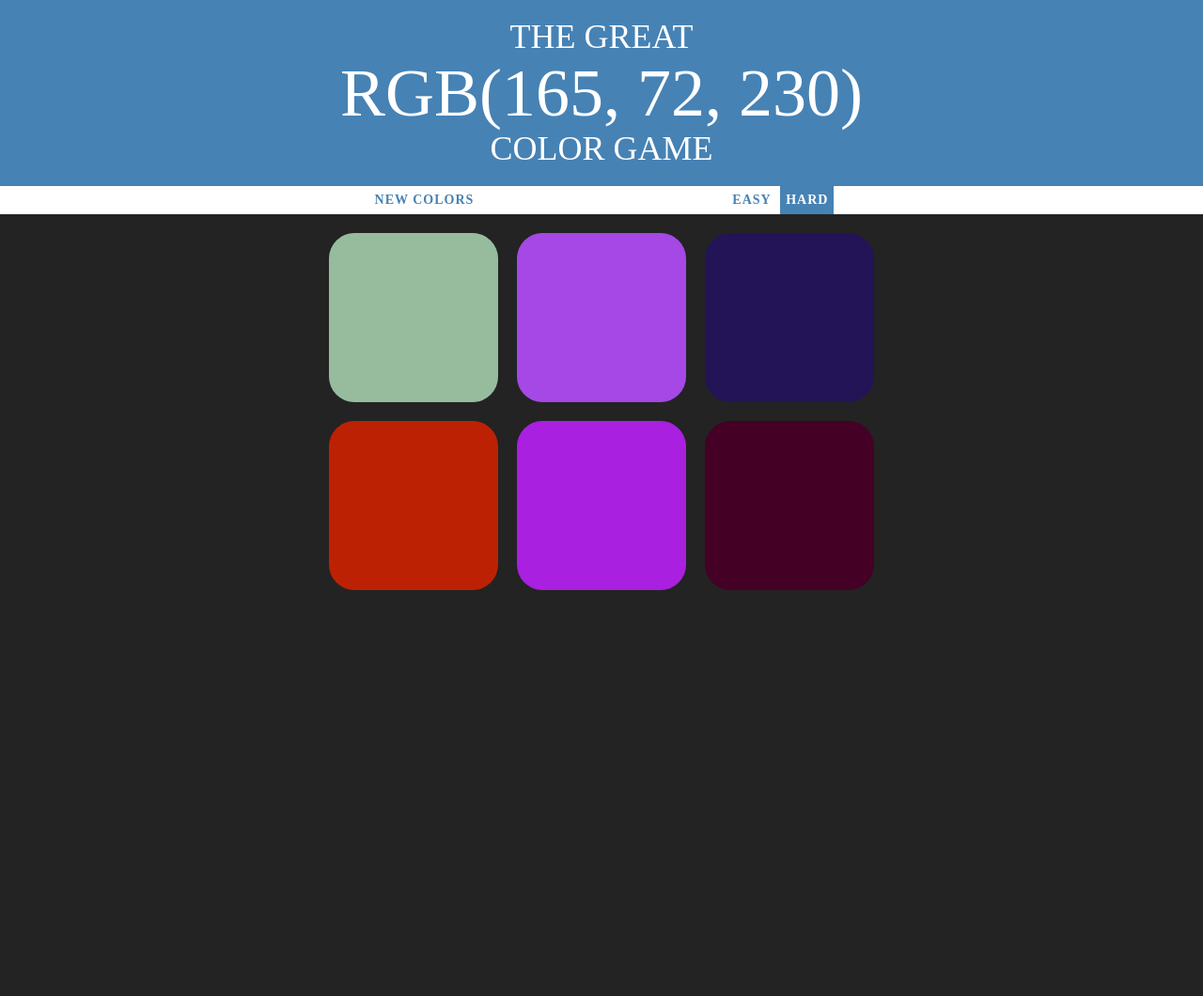
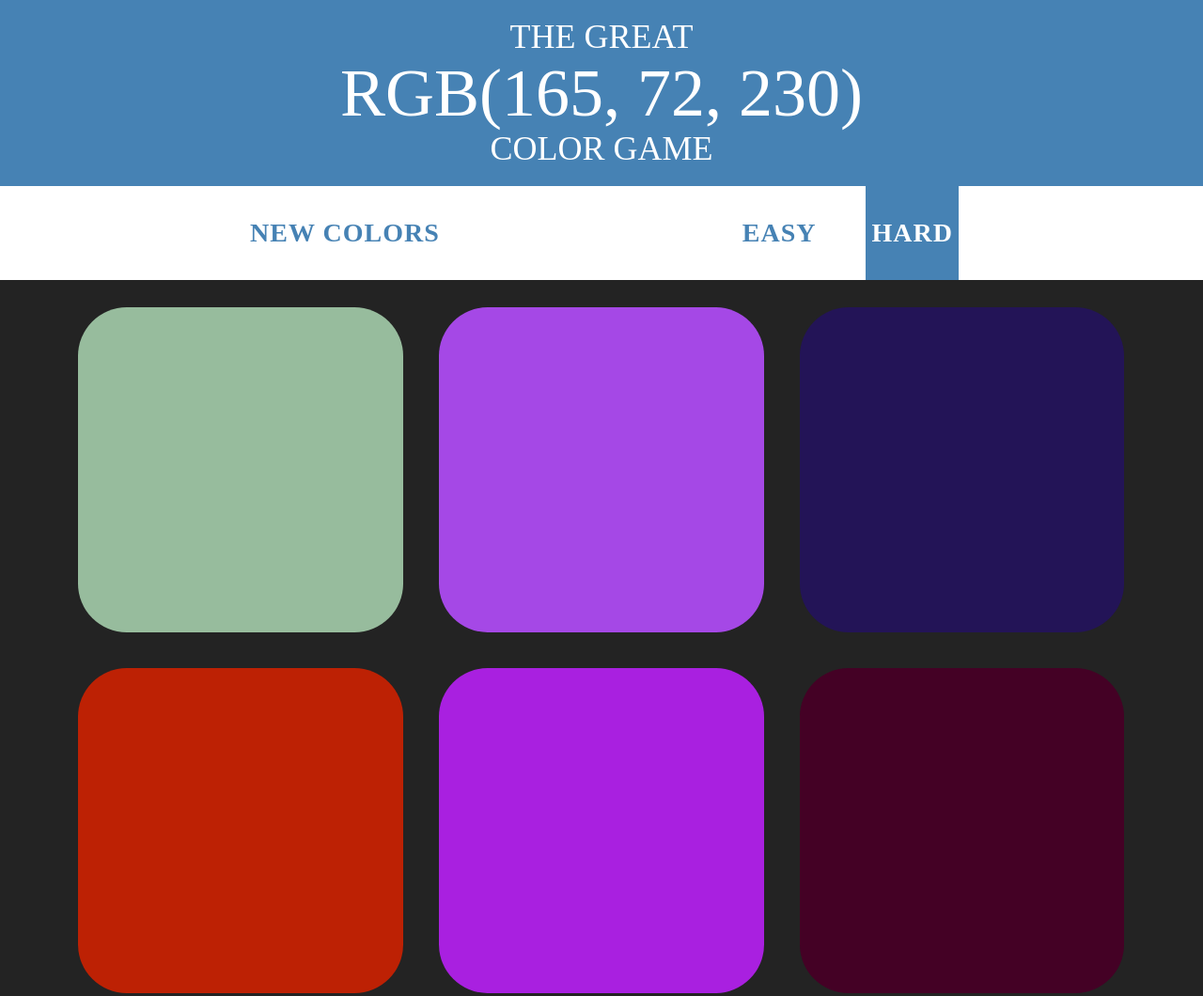
Before and after one commit to cjwoodru2/RGB-Color-Game, a website: page public/index.html in a window 1280 px wide. Shown: the whole page at 94% size. Before the commit the page ends 800 px from the top, so only its background shows below. Drawn offline with nearby package versions, Linux system fonts and the light colour scheme.

Commit message:
enlarge app for mobile use

```diff
--- a/public/style.css
+++ b/public/style.css
@@ -28,6 +28,7 @@ button {
 	-webkit-transition: all 0.5s;
 	-moz-transition: all 0.5s;
 	outline: none;
+	margin: 0 20px;
 }
 
 button:hover {
@@ -48,7 +49,7 @@ button:hover {
 }
 
 #container {
-	width: 600px;
+	width: 90%;
 	margin: 10px auto;
 
 }
@@ -65,9 +66,10 @@ button:hover {
 
 #stripe {
 	background: white;
-	height: 30px;
+	height: 100px;
 	text-align: center;
 	color: black;
+	font-size: 200%;
 }
 
 .selected {
```
